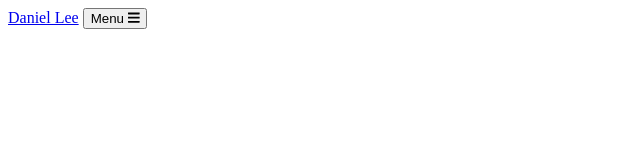
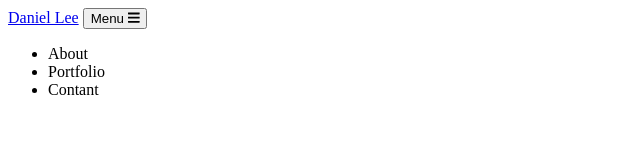
Before and after one commit to danielee33/home, a plain HTML site: page index.html in a window 1280 px wide. Shown: the whole page, without its empty margins (0-640 px from the left). Drawn offline with Linux system fonts and the light colour scheme.

Commit message:
Add files via upload

```diff
--- a/index.html
+++ b/index.html
@@ -24,6 +24,13 @@
           Menu
           <i class="fas fa-bars"></i>
          </button>
+         <div>
+           <ul class="navbar-nav">
+             <li class="nav-item">About</li>
+             <li class="nav-item">Portfolio</li>
+             <li class="nav-item">Contant</li>
+           </ul>
+         </div>
       </div>
     </nav>
   </body>
```
